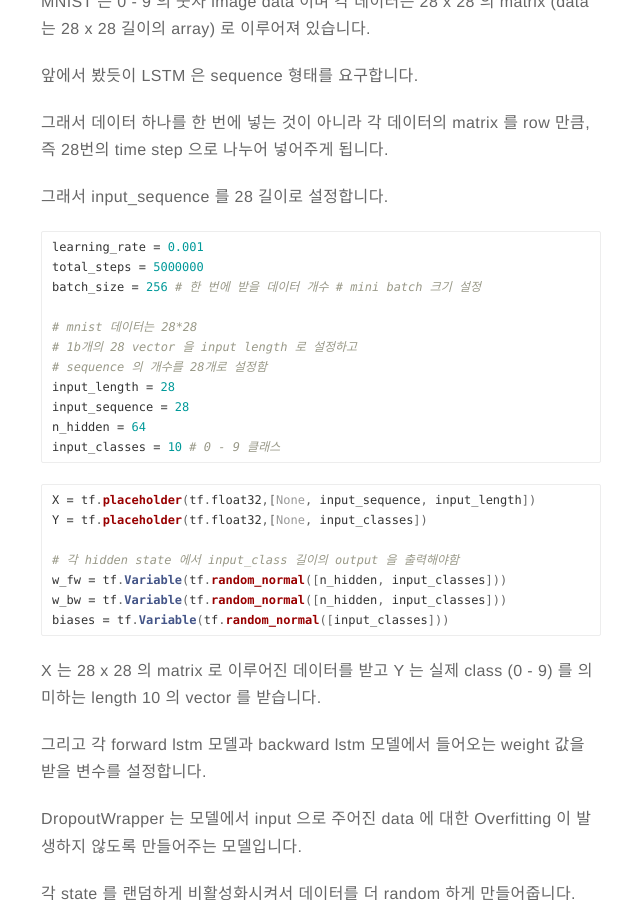
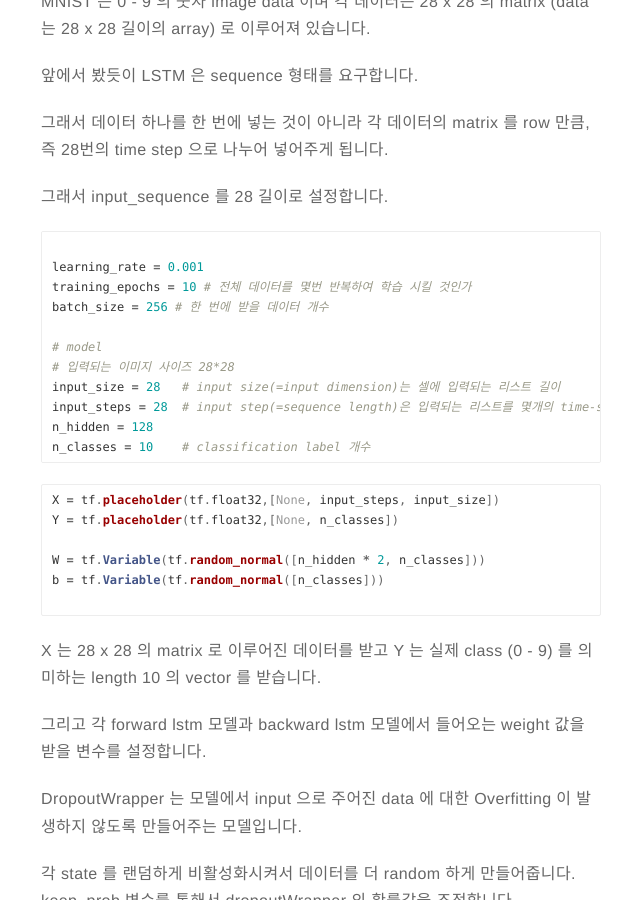
Before and after one commit to POZAlabs/pozalabs.github.io, a Jekyll site: the page built from _posts/2017-07-12-blstm.md, in a window 1280 px wide and 900 px high, scrolled down 1891 px. Shown: the whole window, without its empty margins (319-959 px from the left). Built offline with Jekyll 4.4.1, drawn with Linux system fonts in a browser that asks for light colours; some of the changed text lies outside the part shown.

Commit message:
Update 2017-07-12-blstm.md

````diff
--- a/_posts/2017-07-12-blstm.md
+++ b/_posts/2017-07-12-blstm.md
@@ -68,28 +68,27 @@ description: BLSTM summary with tensorflow
 
 
 ```python
+
 learning_rate = 0.001
-total_steps = 5000000
-batch_size = 256 # 한 번에 받을 데이터 개수 # mini batch 크기 설정
+training_epochs = 10 # 전체 데이터를 몇번 반복하여 학습 시킬 것인가
+batch_size = 256 # 한 번에 받을 데이터 개수
 
-# mnist 데이터는 28*28
-# 1b개의 28 vector 을 input length 로 설정하고
-# sequence 의 개수를 28개로 설정함
-input_length = 28
-input_sequence = 28
-n_hidden = 64
-input_classes = 10 # 0 - 9 클래스
+# model
+# 입력되는 이미지 사이즈 28*28
+input_size = 28   # input size(=input dimension)는 셀에 입력되는 리스트 길이
+input_steps = 28  # input step(=sequence length)은 입력되는 리스트를 몇개의 time-step에 나누어 담을 것인가?
+n_hidden = 128
+n_classes = 10    # classification label 개수
 ```
 
 
 ```python
-X = tf.placeholder(tf.float32,[None, input_sequence, input_length])
-Y = tf.placeholder(tf.float32,[None, input_classes])
+X = tf.placeholder(tf.float32,[None, input_steps, input_size])
+Y = tf.placeholder(tf.float32,[None, n_classes])
 
-# 각 hidden state 에서 input_class 길이의 output 을 출력해야함
-w_fw = tf.Variable(tf.random_normal([n_hidden, input_classes]))
-w_bw = tf.Variable(tf.random_normal([n_hidden, input_classes]))
-biases = tf.Variable(tf.random_normal([input_classes]))
+W = tf.Variable(tf.random_normal([n_hidden * 2, n_classes]))
+b = tf.Variable(tf.random_normal([n_classes]))
+
 ```
 
 X 는 28 x 28 의 matrix 로 이루어진 데이터를 받고 Y 는 실제 class (0 - 9) 를 의미하는 length 10 의 vector 를 받습니다.
@@ -146,11 +145,6 @@ outputs_bw = tf.transpose(outputs[1], [1,0,2])
 
 
 ```python
-outputs_fw[-1]
-```
-
-
-```python
 pred = tf.matmul(outputs_fw[-1],w_fw) +tf.matmul(outputs_bw[-1],w_bw) + biases
 ```
 
@@ -158,8 +152,8 @@ matmul operation 연산 속도를 위해서 다음과 같이 하나의 output
 
 
 ```python
-#output = tf.concat(outputs_fw[-1],outputs_bw[-1],2)
-#pred = tf.matmul(output,w_fw) + biases
+outputs_concat = tf.concat([outputs_fw[-1], outputs_bw[-1]], axis=1)
+pred = tf.matmul(outputs_concat,W) + b
 ```
 
 이하 코드는 이전의 tutorial 과 동일합니다.
````
